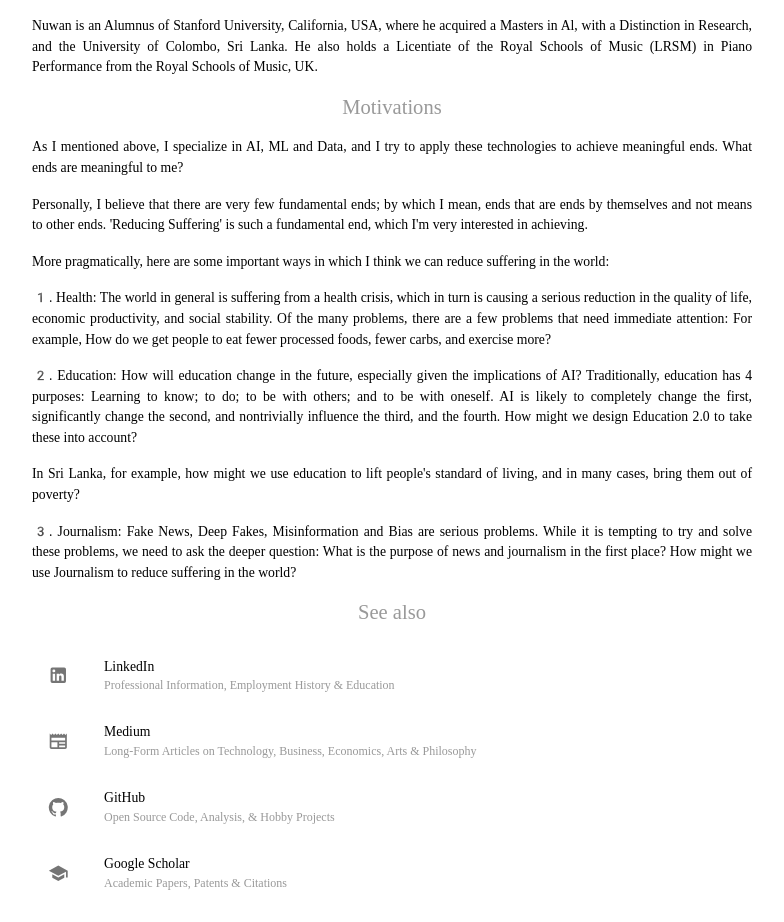
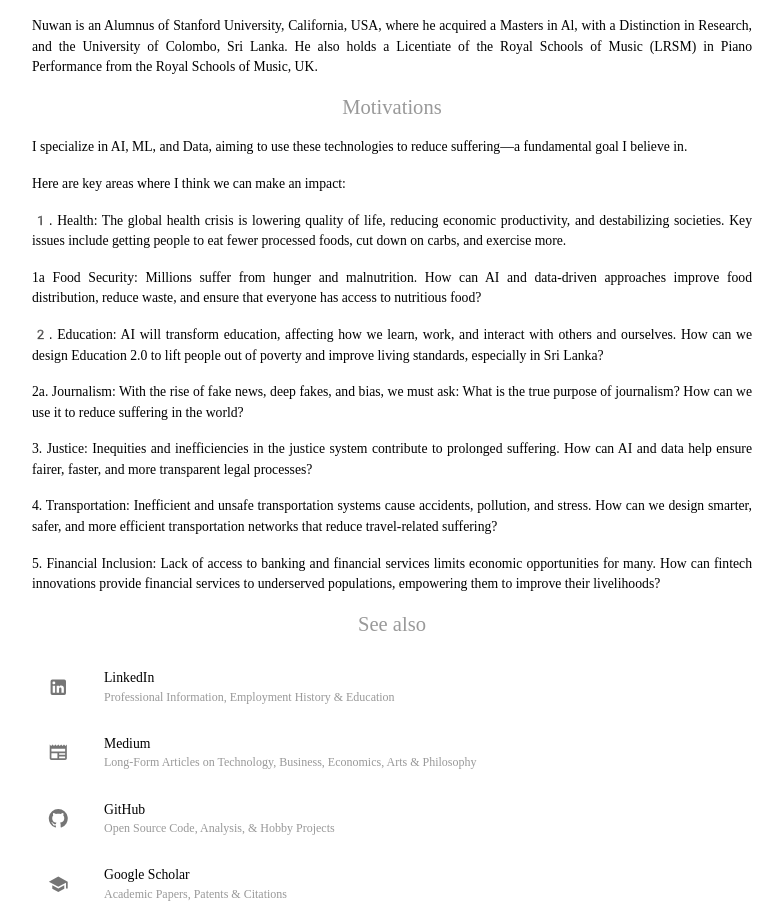
Before and after one commit to nuuuwan/nuuuwan, a React (Create React App) app: page / in a window 1280 px wide. Shown: the part 980-1902 px from the top of the page, without its empty margins (248-1032 px from the left). Built offline with nearby package versions, Linux system fonts and the light colour scheme; a web font is replaced by a local one.

Commit message:
Updated README

```diff
--- a/src/view/molecules/VisionSection.js
+++ b/src/view/molecules/VisionSection.js
@@ -3,16 +3,23 @@ import ProfileParagraph from "./ProfileParagraph";
 import Title from "./Title";
 
 const PARAGRAPH_LIST = [
-  "As I mentioned above, I specialize in AI, ML and Data, and I try to apply these technologies to achieve meaningful ends. What ends are meaningful to me?",
+  "I specialize in AI, ML, and Data, aiming to use these technologies to reduce suffering—a fundamental goal I believe in.",
 
-  "Personally, I believe that there are very few fundamental ends; by which I mean, ends that are ends by themselves and not means to other ends. 'Reducing Suffering' is such a fundamental end, which I'm very interested in achieving.",
+"Here are key areas where I think we can make an impact:",
 
-  "More pragmatically, here are some important ways in which I think we can reduce suffering in the world:",
+"1️. Health: The global health crisis is lowering quality of life, reducing economic productivity, and destabilizing societies. Key issues include getting people to eat fewer processed foods, cut down on carbs, and exercise more.",
 
-  "1️. Health: The world in general is suffering from a health crisis, which in turn is causing a serious reduction in the quality of life, economic productivity, and social stability. Of the many problems, there are a few problems that need immediate attention: For example, How do we get people to eat fewer processed foods, fewer carbs, and exercise more?",
-  "2️. Education: How will education change in the future, especially given the implications of AI? Traditionally, education has 4 purposes: Learning to know; to do; to be with others; and to be with oneself. AI is likely to completely change the first, significantly change the second, and nontrivially influence the third, and the fourth. How might we design Education 2.0 to take these into account?",
-  "In Sri Lanka, for example, how might we use education to lift people's standard of living, and in many cases, bring them out of poverty?",
-  "3️. Journalism: Fake News, Deep Fakes, Misinformation and Bias are serious problems. While it is tempting to try and solve these problems, we need to ask the deeper question: What is the purpose of news and journalism in the first place? How might we use Journalism to reduce suffering in the world?",
+"1a Food Security: Millions suffer from hunger and malnutrition. How can AI and data-driven approaches improve food distribution, reduce waste, and ensure that everyone has access to nutritious food?",
+
+"2️. Education: AI will transform education, affecting how we learn, work, and interact with others and ourselves. How can we design Education 2.0 to lift people out of poverty and improve living standards, especially in Sri Lanka?",
+
+"2a. Journalism: With the rise of fake news, deep fakes, and bias, we must ask: What is the true purpose of journalism? How can we use it to reduce suffering in the world?",
+
+"3. Justice: Inequities and inefficiencies in the justice system contribute to prolonged suffering. How can AI and data help ensure fairer, faster, and more transparent legal processes?",
+
+"4. Transportation: Inefficient and unsafe transportation systems cause accidents, pollution, and stress. How can we design smarter, safer, and more efficient transportation networks that reduce travel-related suffering?",
+
+"5. Financial Inclusion: Lack of access to banking and financial services limits economic opportunities for many. How can fintech innovations provide financial services to underserved populations, empowering them to improve their livelihoods?",
 ];
 
 export default function VisionSection() {
```
